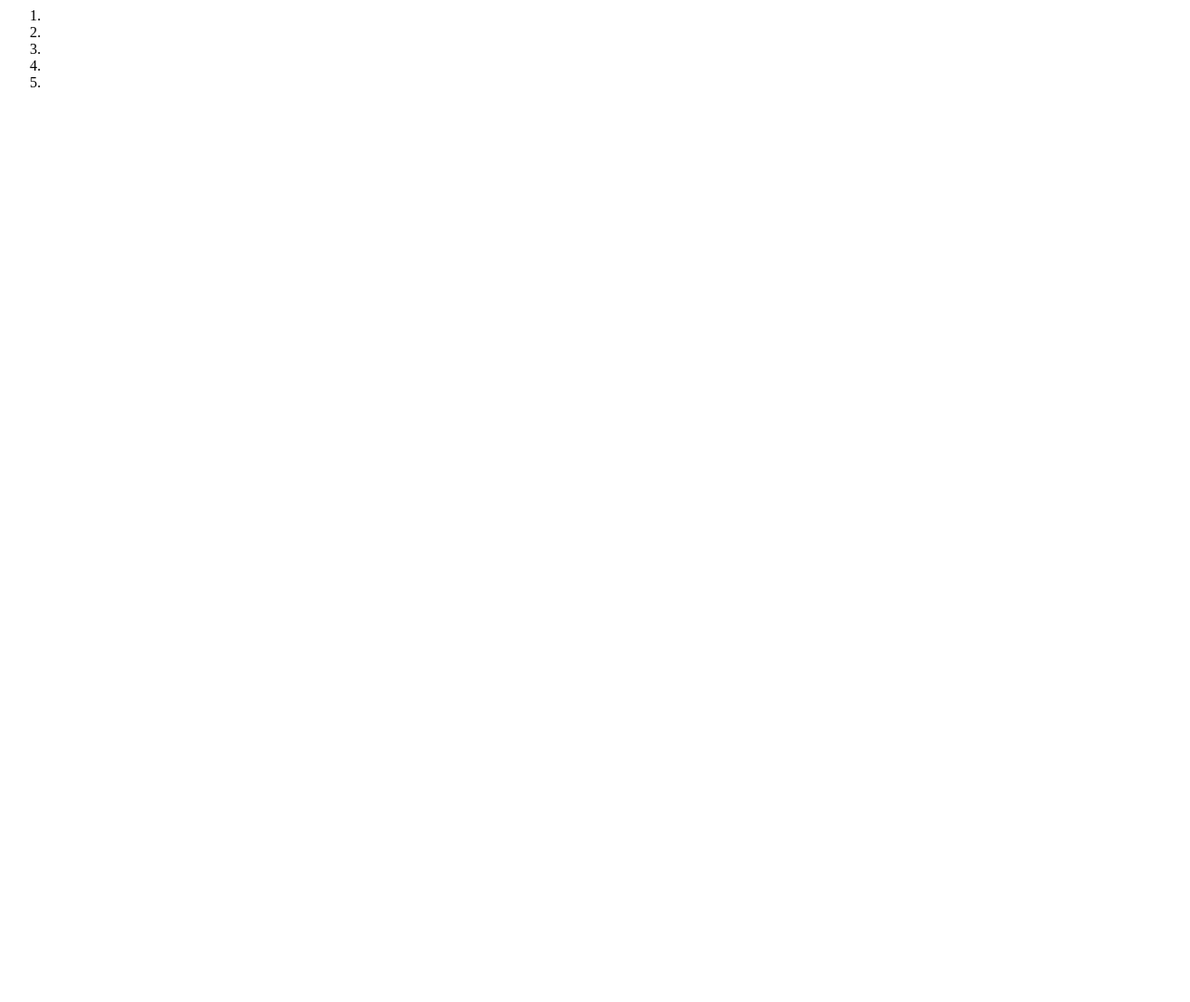
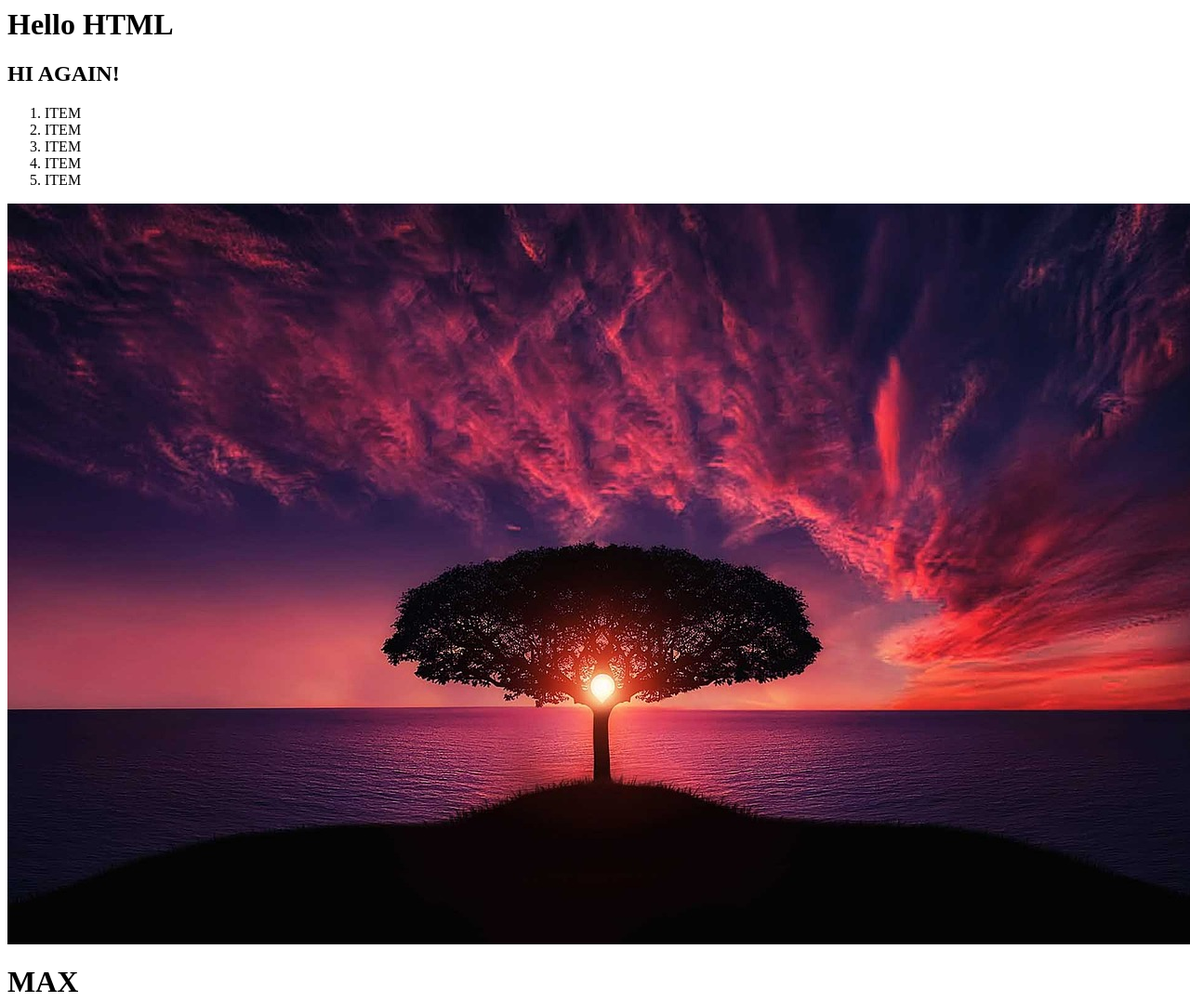
Before and after one commit to mastering23/add-content, a plain HTML site: page index.html in a window 1280 px wide. Shown: the top 1078 px of the page at 93% size. Before the commit the page ends 800 px from the top, so only its background shows below. Drawn offline with Linux system fonts and the light colour scheme.

Commit message:
adding img - adding h1 - h2 tags

```diff
--- a/index.html
+++ b/index.html
@@ -4,14 +4,17 @@
 </head>
 
 <body>
-  <h1></h1>
-  <h2></h2>
+  <h1>Hello HTML</h1>
+  <h2>HI AGAIN!</h2>
   <ol>
-  <li></li>
-  <li></li>
-  <li></li>
-  <li></li>
-  <li></li>
+  <li>ITEM</li>
+  <li>ITEM</li>
+  <li>ITEM</li>
+  <li>ITEM</li>
+  <li>ITEM</li>
 </ol>
+<img src="./html-stretch/img/img.jpg" alt="landscapes photO">
+<h1>MAX</h1>
+<h2>mAX2</h2>
 </body>
 </html>
```
Also changed, not shown: html-stretch/img/img.jpg (added).
